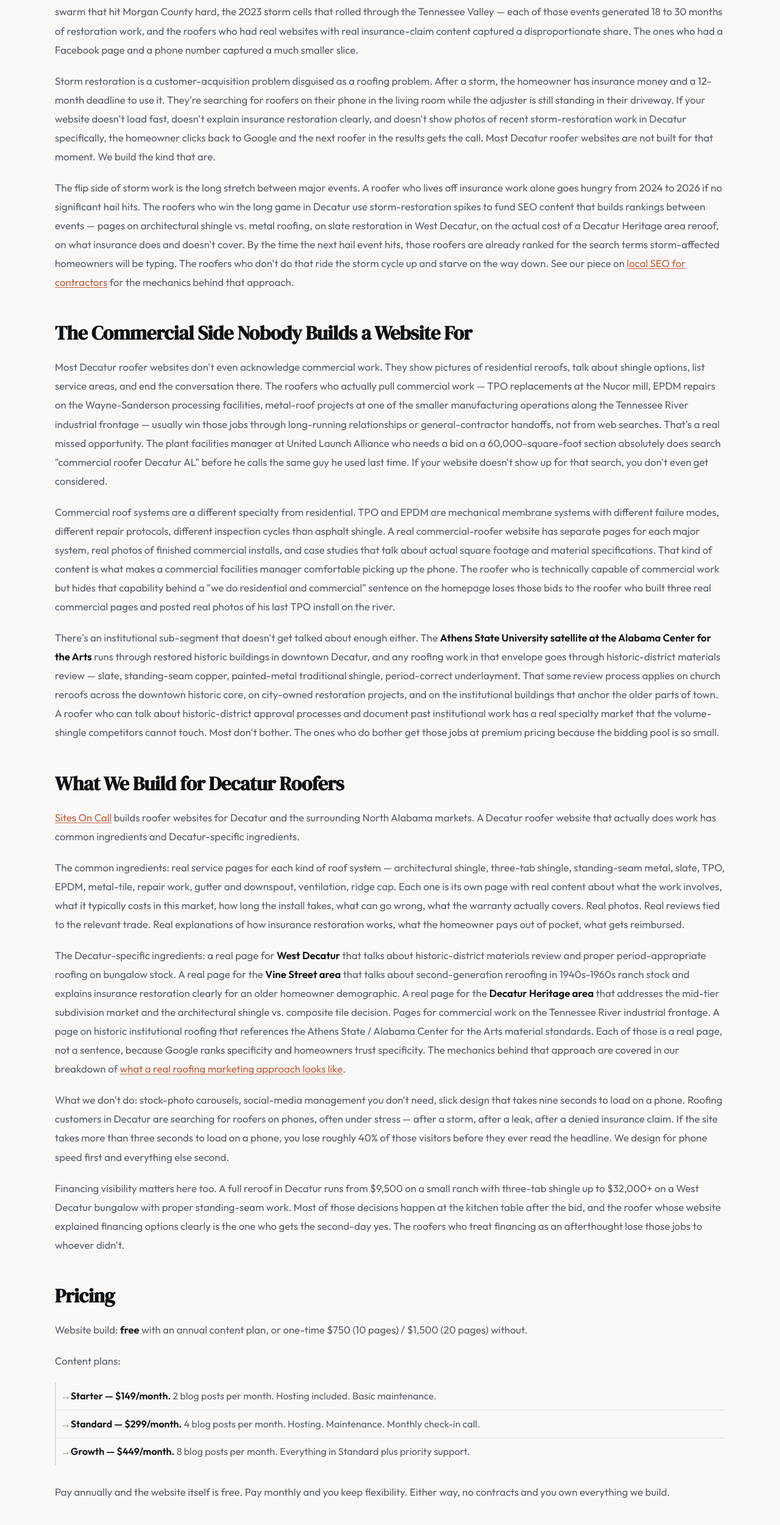
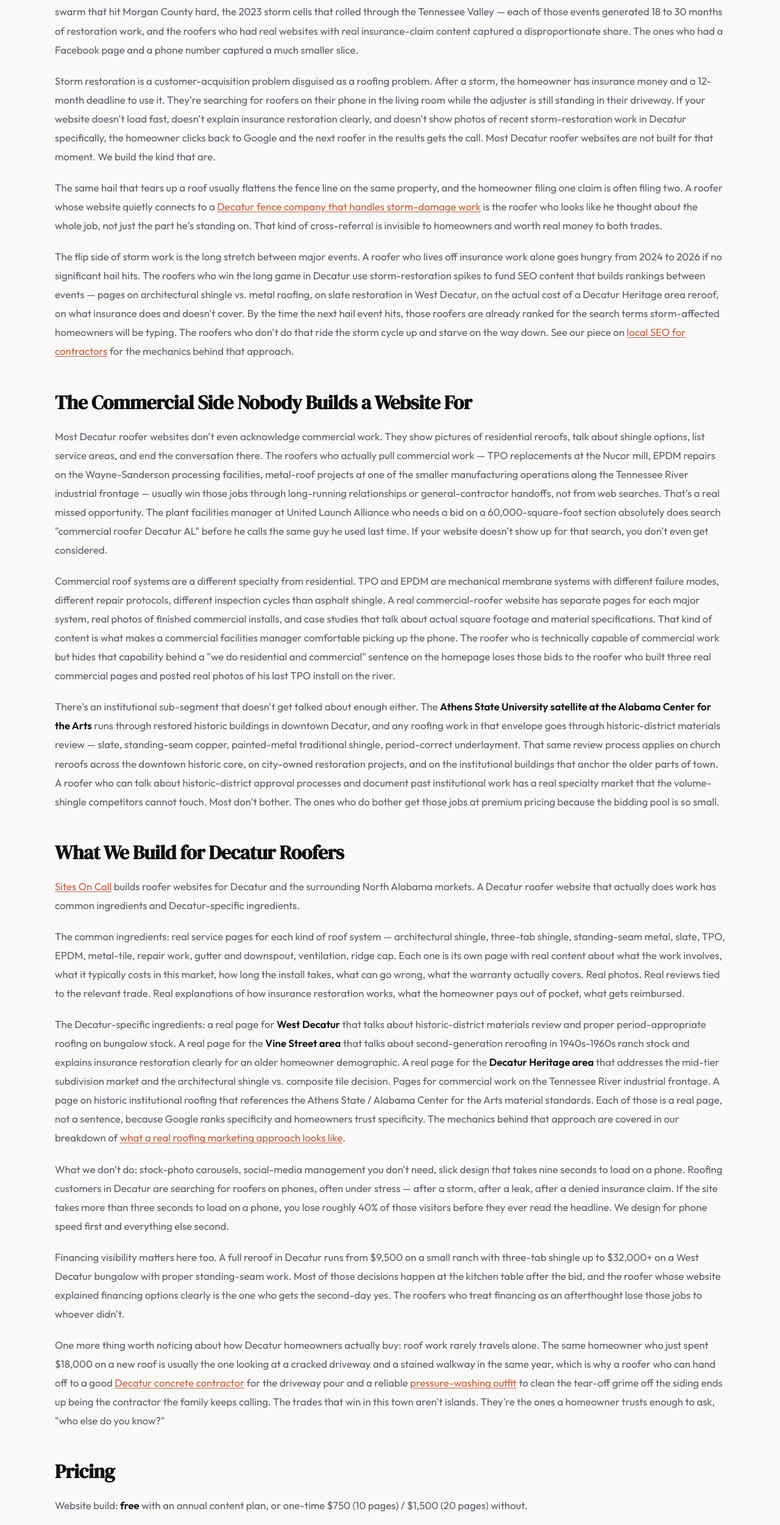
Before and after one commit to mrmicaiah/sites-on-call, an Eleventy site: page src/locations/decatur/roofer/index.njk in a window 1280 px wide. Shown: the part 1826-4327 px from the top of the page at 61% size. Built offline with nearby package versions, Linux system fonts and the light colour scheme; Eleventy itself is replaced by a stand-in of ours; files that its build step writes are made by us from their sources.

Commit message:
Add 3 sibling-trade internal links (fencing, concrete, pressure-washing) to Decatur roofer page

```diff
--- a/src/locations/decatur/roofer/index.njk
+++ b/src/locations/decatur/roofer/index.njk
@@ -116,6 +116,8 @@ permalink: /locations/decatur/roofer/
 
     <p>Storm restoration is a customer-acquisition problem disguised as a roofing problem. After a storm, the homeowner has insurance money and a 12-month deadline to use it. They're searching for roofers on their phone in the living room while the adjuster is still standing in their driveway. If your website doesn't load fast, doesn't explain insurance restoration clearly, and doesn't show photos of recent storm-restoration work in Decatur specifically, the homeowner clicks back to Google and the next roofer in the results gets the call. Most Decatur roofer websites are not built for that moment. We build the kind that are.</p>
 
+    <p>The same hail that tears up a roof usually flattens the fence line on the same property, and the homeowner filing one claim is often filing two. A roofer whose website quietly connects to a <a href="/locations/decatur/fencing/">Decatur fence company that handles storm-damage work</a> is the roofer who looks like he thought about the whole job, not just the part he's standing on. That kind of cross-referral is invisible to homeowners and worth real money to both trades.</p>
+
     <p>The flip side of storm work is the long stretch between major events. A roofer who lives off insurance work alone goes hungry from 2024 to 2026 if no significant hail hits. The roofers who win the long game in Decatur use storm-restoration spikes to fund SEO content that builds rankings between events — pages on architectural shingle vs. metal roofing, on slate restoration in West Decatur, on the actual cost of a Decatur Heritage area reroof, on what insurance does and doesn't cover. By the time the next hail event hits, those roofers are already ranked for the search terms storm-affected homeowners will be typing. The roofers who don't do that ride the storm cycle up and starve on the way down. See our piece on <a href="/articles/local-seo-for-contractors/">local SEO for contractors</a> for the mechanics behind that approach.</p>
 
     <h2>The Commercial Side Nobody Builds a Website For</h2>
@@ -137,6 +139,8 @@ permalink: /locations/decatur/roofer/
     <p>What we don't do: stock-photo carousels, social-media management you don't need, slick design that takes nine seconds to load on a phone. Roofing customers in Decatur are searching for roofers on phones, often under stress — after a storm, after a leak, after a denied insurance claim. If the site takes more than three seconds to load on a phone, you lose roughly 40% of those visitors before they ever read the headline. We design for phone speed first and everything else second.</p>
 
     <p>Financing visibility matters here too. A full reroof in Decatur runs from $9,500 on a small ranch with three-tab shingle up to $32,000+ on a West Decatur bungalow with proper standing-seam work. Most of those decisions happen at the kitchen table after the bid, and the roofer whose website explained financing options clearly is the one who gets the second-day yes. The roofers who treat financing as an afterthought lose those jobs to whoever didn't.</p>
+
+    <p>One more thing worth noticing about how Decatur homeowners actually buy: roof work rarely travels alone. The same homeowner who just spent $18,000 on a new roof is usually the one looking at a cracked driveway and a stained walkway in the same year, which is why a roofer who can hand off to a good <a href="/locations/decatur/concrete/">Decatur concrete contractor</a> for the driveway pour and a reliable <a href="/locations/decatur/pressure-washing/">pressure-washing outfit</a> to clean the tear-off grime off the siding ends up being the contractor the family keeps calling. The trades that win in this town aren't islands. They're the ones a homeowner trusts enough to ask, "who else do you know?"</p>
 
     <h2 id="pricing-summary">Pricing</h2>
 
```
